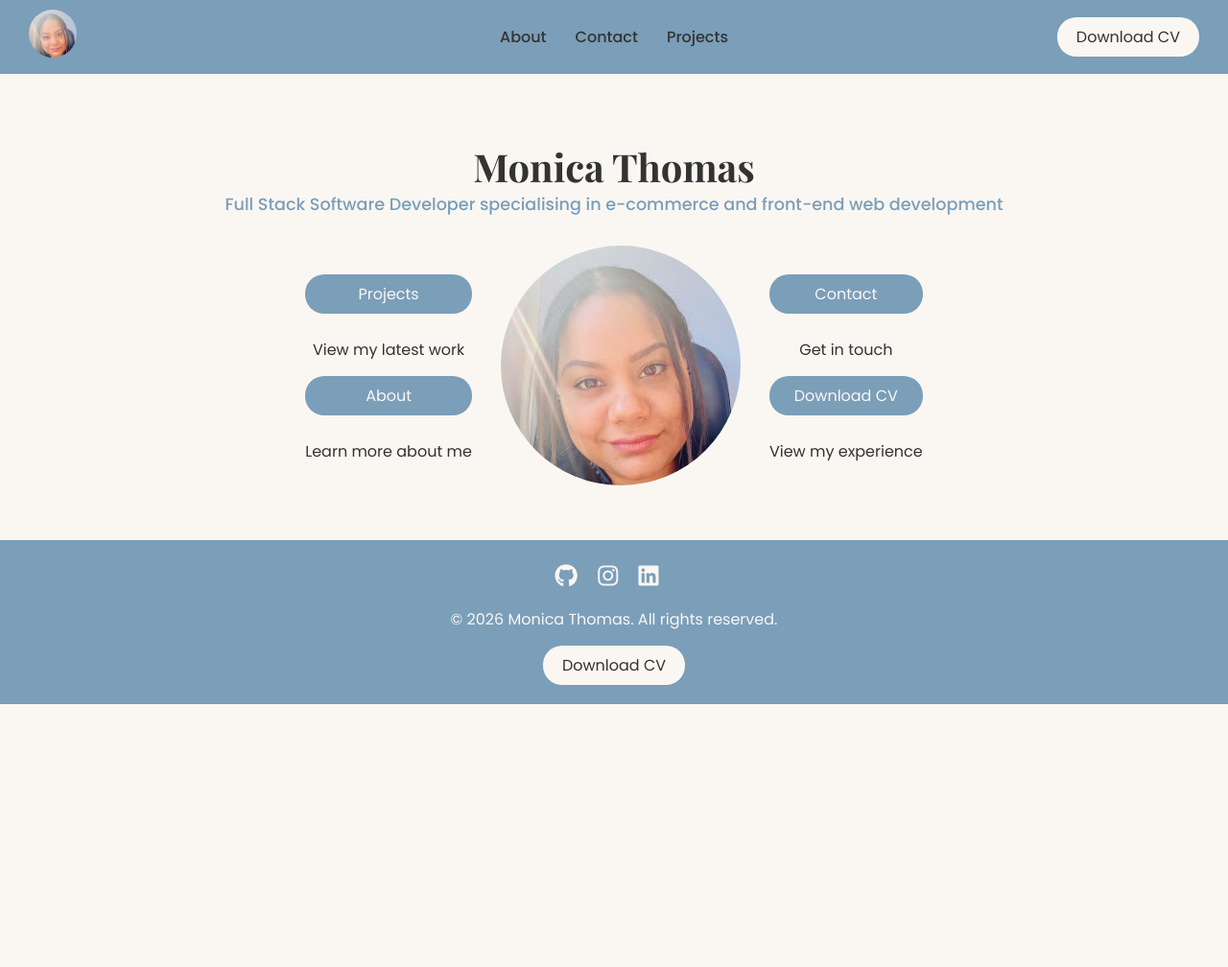
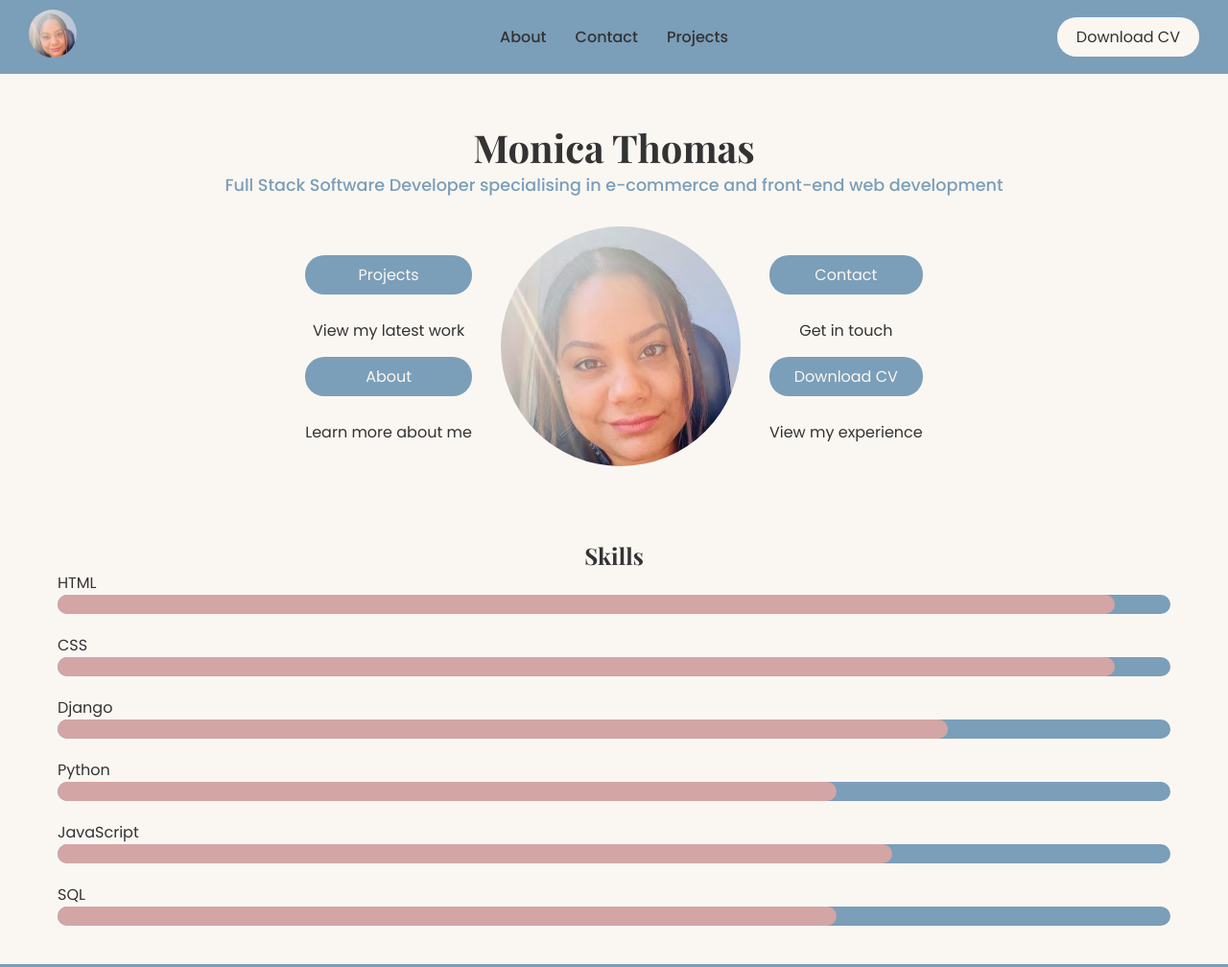
Before and after one commit to monicathomas8/personal-portfolio, a plain HTML site: page index.html in a window 1280 px wide. Shown: the top 1008 px of the page at 96% size. Before the commit the page ends 800 px from the top, so only its background shows below. Drawn offline with nearby package versions, Linux system fonts and the light colour scheme; a web font is replaced by a local one.

Commit message:
add skill section and styles to index.html

```diff
--- a/assets/css/style.css
+++ b/assets/css/style.css
@@ -73,7 +73,7 @@ nav ul li a:hover {
     background-color: #d4a5a5;
     color: #faf7f2;
 }
-
+/*================== index.html ==================*/
 /* hero section */
 .hero-content {
     display: flex;
@@ -91,7 +91,6 @@ nav ul li a:hover {
     text-align: center;
     font-size: 2.5rem;
     color: #333333;
-    margin-top: 20px;
 }
 
 .hero-tagline {
@@ -131,6 +130,42 @@ nav ul li a:hover {
     color: #333333;
 }
 
+/* Skills Section */
+.skill-section {
+    padding: 20px 60px;
+}
+
+.skill-section h2 {
+    text-align: center;
+}
+
+.skill-bar {
+    margin-bottom: 20px;
+}
+
+.bar {
+    background-color: #7b9eb9;
+    border-radius: 10px;
+    height: 20px;
+    width: 100%;
+}
+
+.fill {
+    background-color: #d4a5a5;
+    border-radius: 10px;
+    height: 20px;
+    animation: fillBar 1.5s ease-in-out forwards;
+}
+
+@keyframes fillBar {
+    from {
+        width: 0;
+    }
+    to {
+        width: var(--fill-width);
+    }
+}
+
 /* footer */
 footer {
     background-color: #7b9eb9;
--- a/index.html
+++ b/index.html
@@ -61,6 +61,53 @@
             </div>
          </section>
 
+        <!-- Skill Section -->
+         <section class="skill-section">
+            <h2>Skills</h2>
+            <!-- HTML -->
+            <div class="skill-bar">
+                <p>HTML</p>
+                <div class="bar">
+                    <div class="fill" style="--fill-width: 95%"></div>
+                </div>
+            </div>
+            <!-- CSS -->
+            <div class="skill-bar">
+                <p>CSS</p>
+                <div class="bar">
+                    <div class="fill" style="--fill-width: 95%"></div>
+                </div>
+            </div>
+            <!-- Django -->
+            <div class="skill-bar">
+                <p>Django</p>
+                <div class="bar">
+                    <div class="fill" style="--fill-width: 80%"></div>
+                </div>
+            </div>
+            <!-- Python -->
+            <div class="skill-bar">
+                <p>Python</p>
+                <div class="bar">
+                    <div class="fill" style="--fill-width: 70%"></div>
+                </div>
+            </div>
+            <!-- JavaScript -->
+            <div class="skill-bar">
+                <p>JavaScript</p>
+                <div class="bar">
+                    <div class="fill" style="--fill-width: 75%"></div>
+                </div>
+            </div>
+            <!-- SQL -->
+            <div class="skill-bar">
+                <p>SQL</p>
+                <div class="bar">
+                    <div class="fill" style="--fill-width: 70%"></div>
+                </div>
+            </div>
+         </section>
+
     </main>
 
     <footer>
```
Also changed, not shown: 1 other file.
